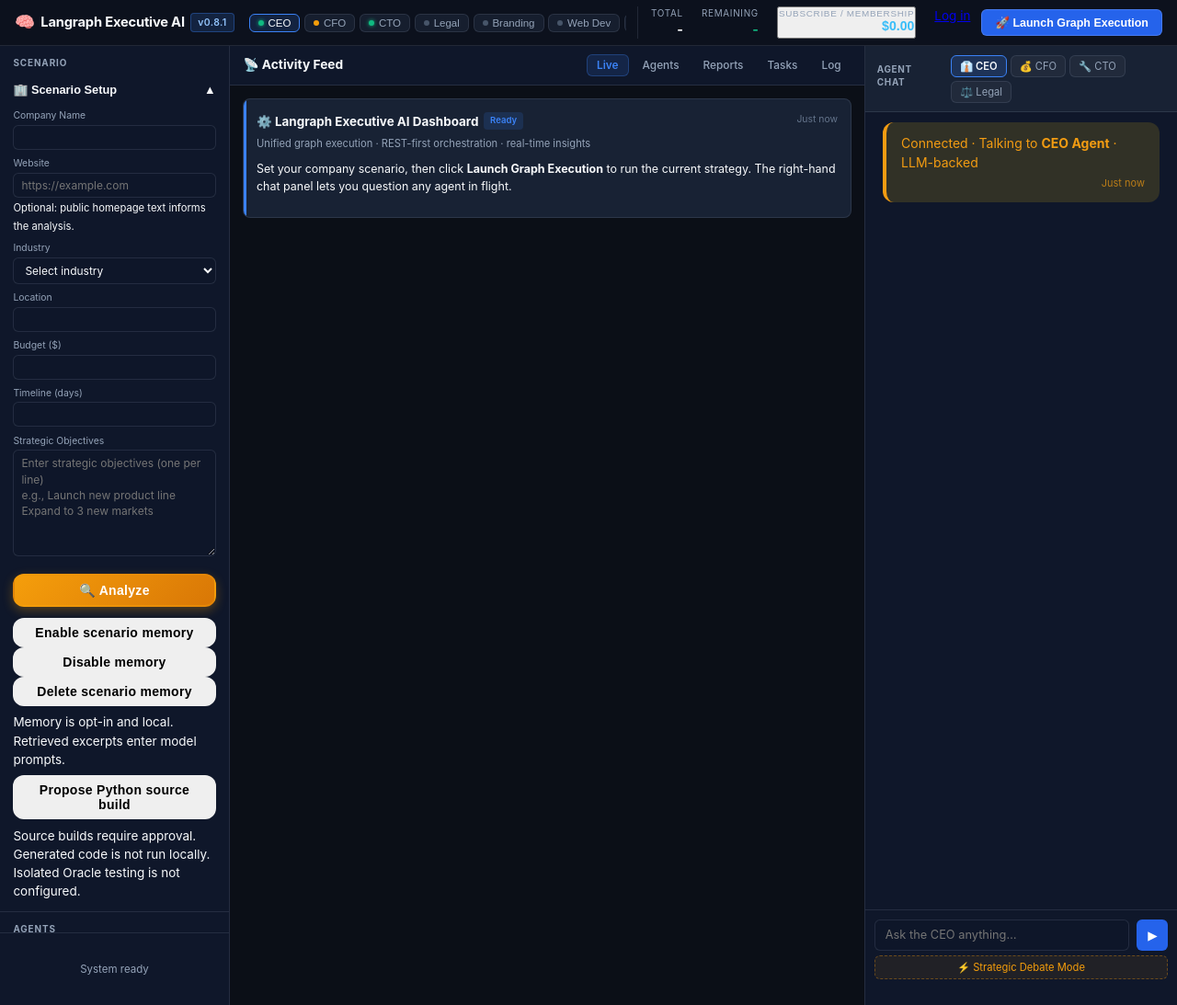
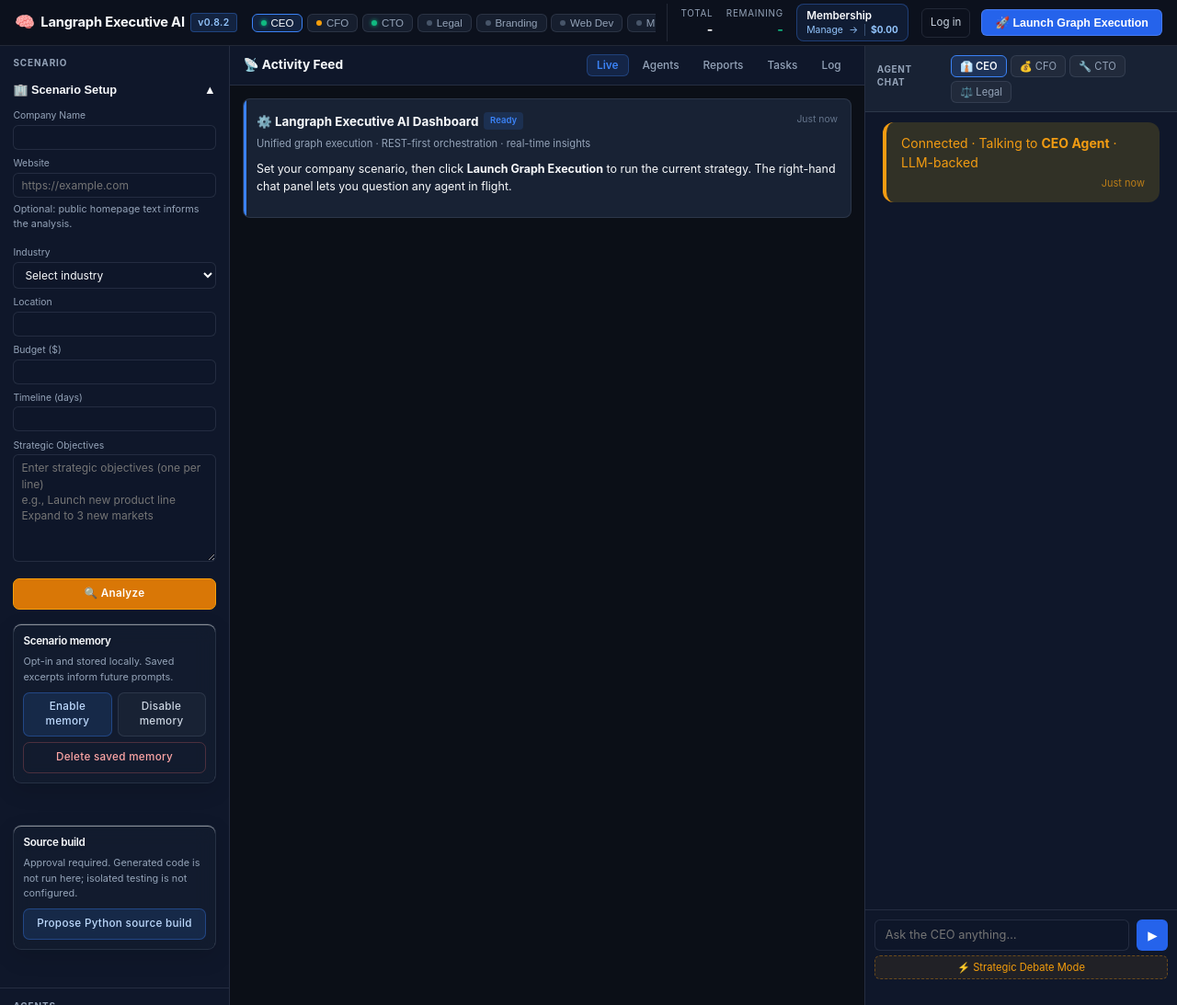
Before and after one commit to 0xwaya/ceo-agent-system, a Flask app: page / in a window 1280 px wide. Shown: the whole page at 92% size. Run offline with Flask 3, Linux system fonts and the light colour scheme; data comes from the database, SQL or seed files in the repository; data that the repository does not hold is empty; some libraries are stand-ins or nearby versions.

Commit message:
Polish dashboard membership and sidebar controls
Co-authored-by: Copilot <223556219+Copilot@users.noreply.github.com>

```diff
--- a/config.py
+++ b/config.py
@@ -16,7 +16,7 @@ from pathlib import Path
 # ============================================================================
 
 PROJECT_ROOT = Path(__file__).parent
-APP_VERSION = "0.8.1"
+APP_VERSION = "0.8.2"
 TEMPLATES_DIR = PROJECT_ROOT / "templates"
 STATIC_DIR = PROJECT_ROOT / "static"
 LOGS_DIR = PROJECT_ROOT / "logs"
--- a/static/css/style.css
+++ b/static/css/style.css
@@ -1600,7 +1600,7 @@ body.v4-layout ::-webkit-scrollbar-thumb { background: rgba(255,255,255,.1); bor
 
 /* Agent status pills */
 .v4-header-agents {
-  display: flex; align-items: center; gap: .3rem; flex: 1;
+  display: flex; align-items: center; gap: .3rem; flex: 1; min-width: 0;
   overflow-x: auto; padding: 0 .25rem;
 }
 .v4-header-agents::-webkit-scrollbar { height: 0; }
@@ -1625,7 +1625,7 @@ body.v4-layout ::-webkit-scrollbar-thumb { background: rgba(255,255,255,.1); bor
 
 /* Header budget */
 .v4-header-budget {
-  display: flex; gap: 1.25rem; flex-shrink: 0;
+  display: flex; align-items: center; gap: .9rem; flex-shrink: 0;
   border-left: 1px solid var(--v4-border); padding-left: .9rem;
 }
 .v4-hb-item { display: flex; flex-direction: column; align-items: flex-end; }
@@ -1636,6 +1636,39 @@ body.v4-layout ::-webkit-scrollbar-thumb { background: rgba(255,255,255,.1); bor
 .v4-hb-val { font-weight: 700; font-size: .88rem; }
 .v4-val-ok  { color: var(--v4-green); }
 .v4-val-warn{ color: var(--v4-amber); }
+
+.v4-membership-btn {
+  appearance: none; display: flex; flex-direction: column; align-items: flex-start;
+  gap: 2px; padding: 5px 10px; min-height: 38px; font-family: inherit;
+  background: rgba(59, 130, 246, .1); border: 1px solid rgba(59, 130, 246, .35);
+  border-radius: 8px; color: var(--v4-text); cursor: pointer; white-space: nowrap;
+  transition: background .15s, border-color .15s;
+}
+.v4-membership-btn:hover {
+  background: rgba(59, 130, 246, .2); border-color: var(--v4-accent);
+}
+.v4-membership-label { font-size: .73rem; font-weight: 600; }
+.v4-membership-detail {
+  display: flex; align-items: center; gap: .4rem; font-size: .65rem; color: #93c5fd;
+}
+#walletCredits {
+  padding-left: .4rem; border-left: 1px solid rgba(147, 197, 253, .3);
+  font-weight: 700; font-variant-numeric: tabular-nums;
+}
+.v4-account-action { margin: 0; display: flex; }
+.v4-account-btn {
+  appearance: none; display: inline-flex; align-items: center; justify-content: center;
+  min-height: 32px; padding: 5px 9px; border: 1px solid var(--v4-border);
+  border-radius: 6px; background: transparent; color: var(--v4-text-secondary);
+  font-family: inherit; font-size: .72rem; text-decoration: none; cursor: pointer;
+  white-space: nowrap; box-sizing: border-box;
+}
+.v4-account-btn:hover { background: var(--v4-card); color: var(--v4-text); }
+.v4-membership-btn:focus-visible,
+.v4-account-btn:focus-visible,
+.v4-sidebar .btn:focus-visible {
+  outline: 2px solid #93c5fd; outline-offset: 3px;
+}
 
 /* Run button */
 .v4-run-btn {
@@ -1694,6 +1727,49 @@ body.v4-layout ::-webkit-scrollbar-thumb { background: rgba(255,255,255,.1); bor
 .v4-cfg-field textarea:focus { outline: none; border-color: var(--v4-accent); }
 .v4-cfg-actions { margin-top: .35rem; }
 .v4-cfg-actions .btn { grid-column: auto; width: 100%; }
+.v4-sidebar .btn {
+  appearance: none; display: inline-flex; align-items: center; justify-content: center;
+  width: 100%; min-height: 34px; margin: 0; padding: 7px 10px;
+  border: 1px solid var(--v4-border); border-radius: 7px; box-shadow: none;
+  background: var(--v4-card); color: var(--v4-text-secondary);
+  font-family: inherit; font-size: .73rem; font-weight: 500; line-height: 1.35;
+  white-space: normal; cursor: pointer; transition: background .15s, border-color .15s;
+}
+.v4-sidebar .btn:hover {
+  background: #223149; border-color: rgba(148, 163, 184, .4); color: var(--v4-text);
+  transform: none;
+}
+.v4-sidebar #analyzeBtn {
+  background: #d97706; border-color: #f59e0b; color: #fff; font-weight: 600;
+}
+.v4-sidebar #analyzeBtn:hover { background: #b45309; }
+.v4-control-card {
+  margin-top: .5rem; padding: 10px; border: 1px solid var(--v4-border);
+  border-radius: 9px; background: rgba(24, 34, 52, .45);
+}
+.v4-control-card h2 {
+  margin: 0 0 5px; font-size: .73rem; font-weight: 600; color: var(--v4-text);
+}
+.v4-control-help {
+  display: block; margin: 4px 0 9px; color: var(--v4-muted);
+  font-size: .68rem; line-height: 1.5;
+}
+.v4-memory-actions { display: grid; grid-template-columns: 1fr 1fr; gap: 6px; }
+.v4-memory-actions .btn:last-child {
+  grid-column: 1 / -1; background: transparent; color: #fca5a5;
+  border-color: rgba(248, 113, 113, .25);
+}
+.v4-memory-actions .btn:last-child:hover { background: rgba(239, 68, 68, .1); }
+.v4-sidebar .v4-control-primary {
+  background: rgba(59, 130, 246, .13); border-color: rgba(59, 130, 246, .35);
+  color: #bfdbfe;
+}
+#jobControls:not([hidden]) {
+  display: flex; flex-direction: column; gap: 6px; padding: 10px;
+  border: 1px solid var(--v4-border); border-radius: 9px;
+}
+#jobState { margin: 0 0 4px; color: var(--v4-muted); font-size: .68rem; line-height: 1.5; overflow-wrap: anywhere; }
+.v4-sidebar .btn[hidden] { display: none; }
 
 /* Agent roster */
 .v4-roster-section { flex: 1; min-height: 0; overflow-y: auto; }
@@ -1924,4 +2000,7 @@ body.v4-layout ::-webkit-scrollbar-thumb { background: rgba(255,255,255,.1); bor
   .v4-sidebar { max-height: none; }
   .v4-center-toolbar { flex-wrap: wrap; gap: .5rem; }
   .v4-header-agents { display: none; }
-}
+  .v4-header-budget { flex-wrap: wrap; gap: .65rem; border-left: 0; padding-left: 0; }
+  .v4-logo { flex-wrap: wrap; white-space: normal; }
+  .v4-run-btn { margin-left: 0; }
+}
--- a/templates/index.html
+++ b/templates/index.html
@@ -98,17 +98,17 @@
             else %}-{% endif %}
           </span>
         </div>
-        <button type="button" class="v4-hb-item" id="walletCreditsContainer" onclick="openTopUpModal()" title="Subscribe with Stripe or manage your membership">
-          <span class="v4-hb-label">Subscribe / Membership</span>
-          <span class="v4-hb-val" id="walletCredits" style="color: #38bdf8;">$0.00</span>
+        <button type="button" class="v4-membership-btn" id="walletCreditsContainer" onclick="openTopUpModal()" title="Subscribe with Stripe or manage your membership">
+          <span class="v4-membership-label">Membership</span>
+          <span class="v4-membership-detail">Manage <span aria-hidden="true">&rarr;</span> <span id="walletCredits">$0.00</span></span>
         </button>
         {% if g.account %}
-        <form action="/logout" method="post">
+        <form class="v4-account-action" action="/logout" method="post">
           <input type="hidden" name="csrf" value="{{ csrf_token() }}">
-          <button type="submit">Log out</button>
+          <button class="v4-account-btn" type="submit">Log out</button>
         </form>
         {% else %}
-        <a href="/login">Log in</a>
+        <a class="v4-account-btn" href="/login">Log in</a>
         {% endif %}
       </div>
 
@@ -148,7 +148,7 @@
                 placeholder="https://example.com"
                 value="{{ scenario_defaults.website | default('') }}"
               />
-              <small>Optional: public homepage text informs the analysis.</small>
+              <small class="v4-control-help">Optional: public homepage text informs the analysis.</small>
             </div>
             <div class="v4-cfg-field">
               <label>Industry</label>
@@ -232,13 +232,16 @@
                 🔍 Analyze
               </button>
             </div>
-            <div class="v4-cfg-actions">
+            <section class="v4-control-card" aria-labelledby="scenarioMemoryHeading">
+              <h2 id="scenarioMemoryHeading">Scenario memory</h2>
+              <p class="v4-control-help">Opt-in and stored locally. Saved excerpts inform future prompts.</p>
+              <div class="v4-memory-actions">
                 <button
-                class="btn btn-small"
+                  class="btn btn-small v4-control-primary"
                   type="button"
                   onclick="setScenarioMemory(true)"
                 >
-                Enable scenario memory
+                  Enable memory
                 </button>
                 <button
                   class="btn btn-small"
@@ -252,24 +255,21 @@
                   type="button"
                   onclick="deleteScenarioMemory()"
                 >
-                Delete scenario memory
+                  Delete saved memory
                 </button>
               </div>
-            <p>
-              Memory is opt-in and local. Retrieved excerpts enter model
-              prompts.
-            </p>
+            </section>
+            <section class="v4-control-card" aria-labelledby="sourceBuildHeading">
+              <h2 id="sourceBuildHeading">Source build</h2>
+              <p class="v4-control-help">Approval required. Generated code is not run here; isolated testing is not configured.</p>
               <button
-              class="btn btn-small"
+                class="btn btn-small v4-control-primary"
                 type="button"
                 onclick="proposeSourceBuild()"
               >
                 Propose Python source build
               </button>
-            <p>
-              Source builds require approval. Generated code is not run locally.
-              Isolated Oracle testing is not configured.
-            </p>
+            </section>
             <div id="jobControls" hidden>
               <p id="jobState"></p>
               <button
```
Also changed, not shown: docs/UPGRADE_NEXT_SESSION.md (+16 -0 lines), tests/test_v04_features.py (+20 -0 lines), .github/workflows/code-quality.yml, README.md. Lines whose indentation alone changed are shown as unchanged.
